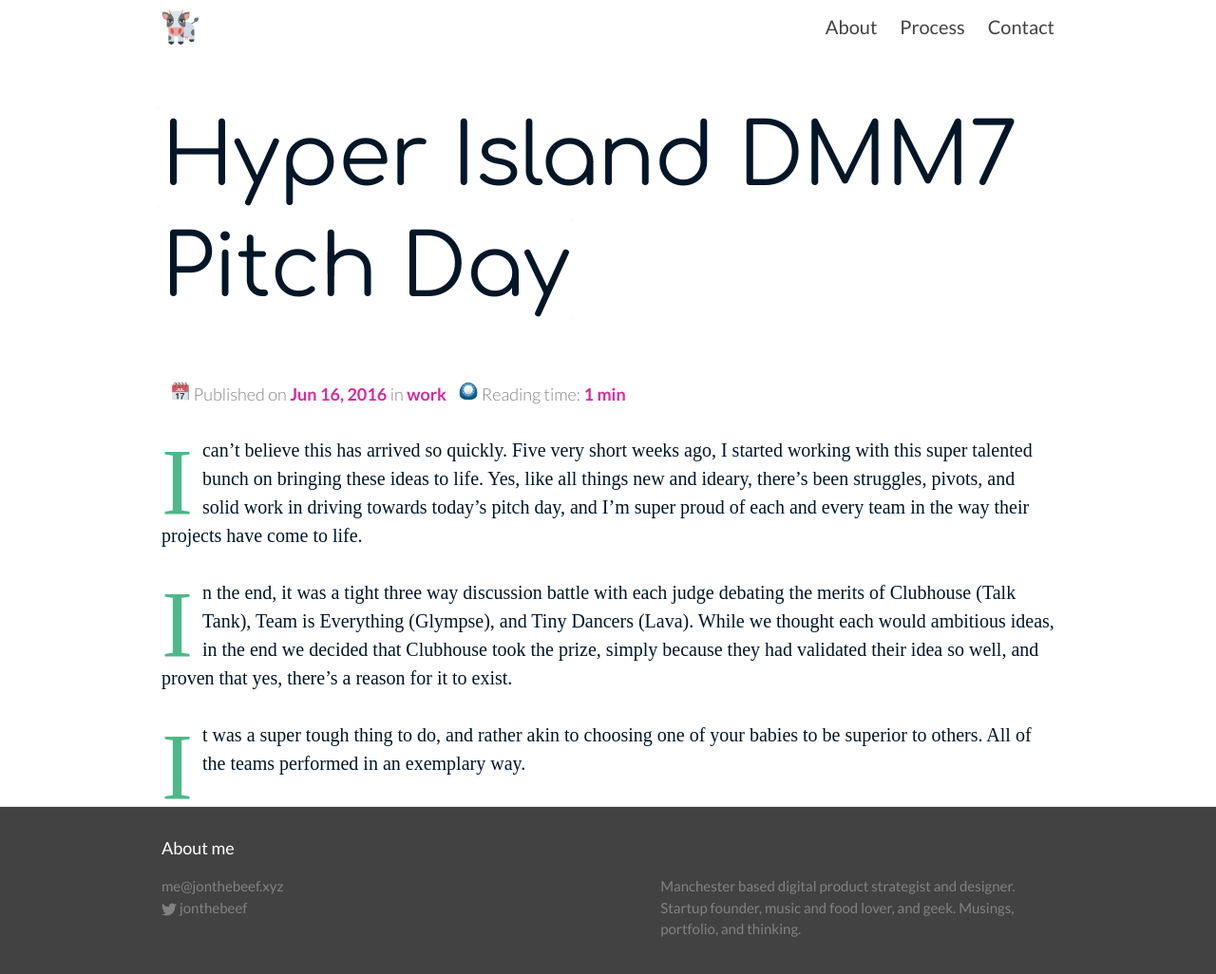
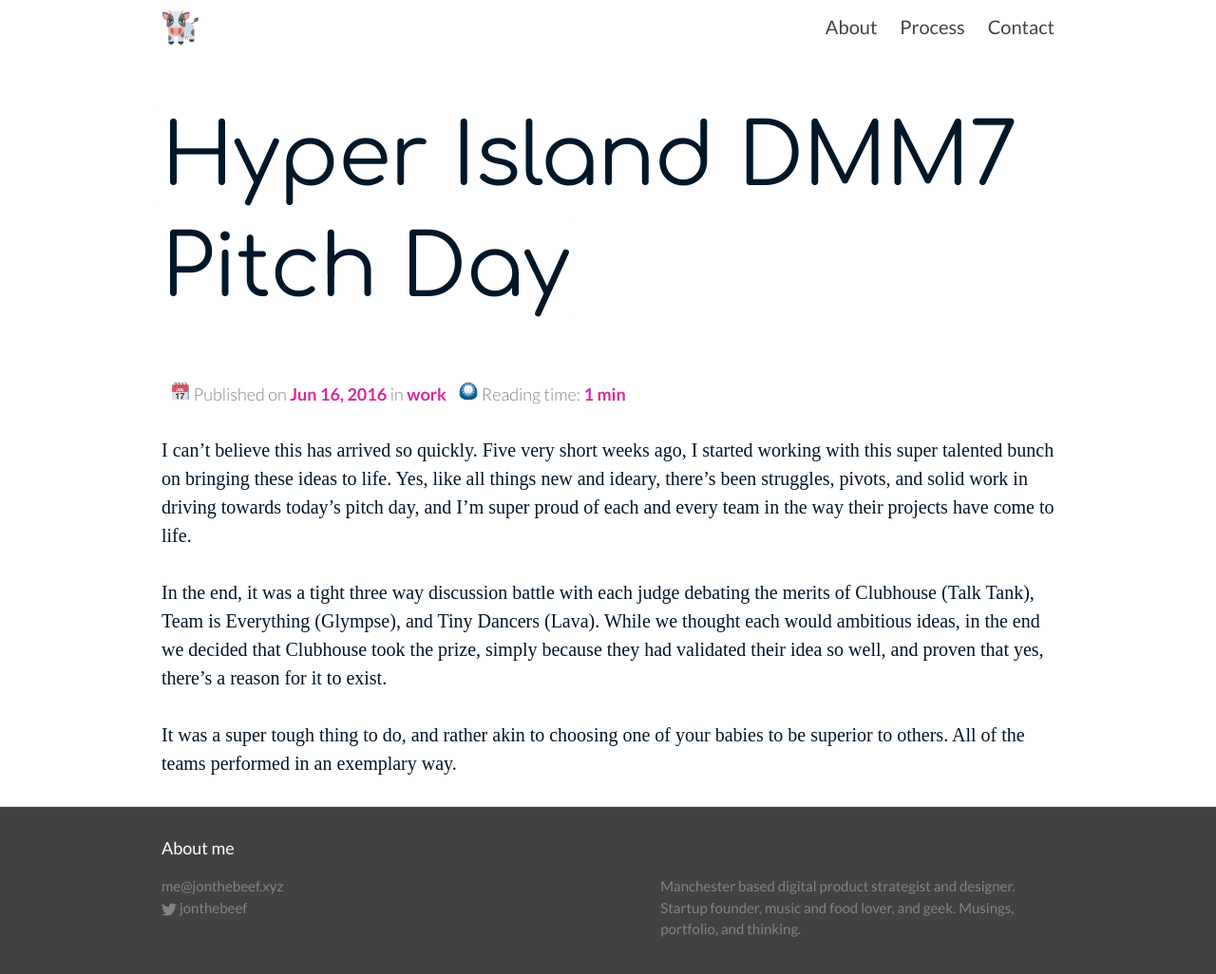
Before and after one commit to jonthebeef/jonthebeef.github.io, a Jekyll site: the page built from _posts/2016-06-16-hyper-island-dmm7-pitch-day.md, in a window 1280 px wide and 1050 px high. Shown: the top 1026 px of the window at 95% size. Built offline with Jekyll 4.4.1, drawn with Linux system fonts in a browser that asks for light colours; some web fonts are replaced; comment, search, counter and statistics services are not loaded.

Commit message:
corrected drop cap nonsense

```diff
--- a/_sass/_layout.scss
+++ b/_sass/_layout.scss
@@ -301,14 +301,14 @@
     font-family: "Source Serif Pro", serif;
     font-size: 20px;
 
-    :first-letter {
-    font-size: 6.1875rem;
-    line-height: 4.3125rem;
-    color: #4db789;
-    float: left;
-    margin: .875rem .625rem 0 0
-
-    }
+    // :first-letter {
+    //   font-size: 6.1875rem;
+    //   line-height: 4.3125rem;
+    //   color: #4db789;
+    //   float: left;
+    //   margin: .875rem .625rem 0 0
+    //
+    // }
     // padding: 40px;
 
     p {
```
